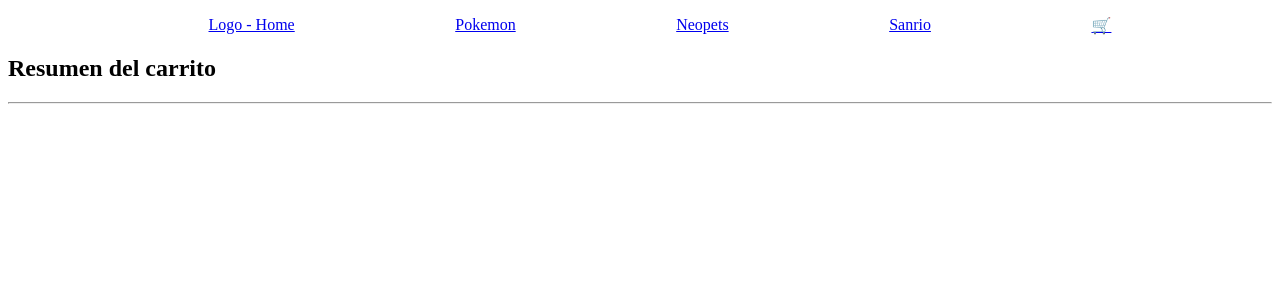
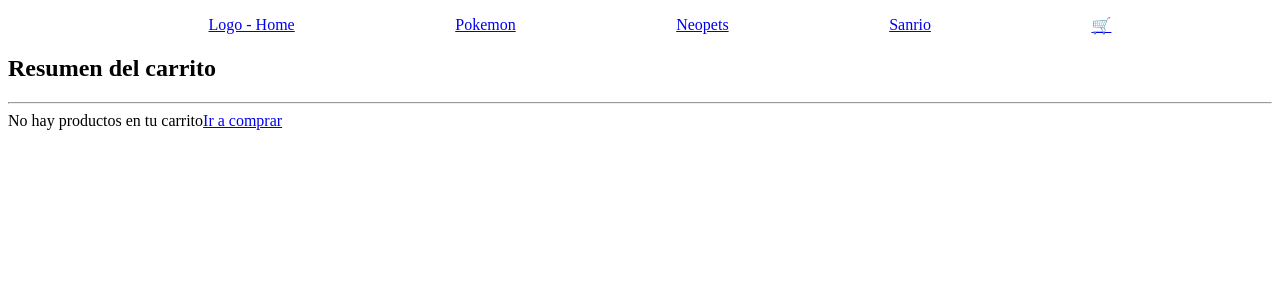
Before and after one commit to Dereemii/Deremi-Store, a React (Create React App) app: page /cart in a window 1280 px wide. Shown: the top 300 px of the page. Built offline with nearby package versions, Linux system fonts and the light colour scheme.

Commit message:
validacion sin productos en el carrito

```diff
--- a/src/components/Cart.jsx
+++ b/src/components/Cart.jsx
@@ -1,14 +1,23 @@
 import { CartContext } from "../context/CartContext";
 import { useContext } from "react";
+import { Link } from "react-router-dom"
 
 const Cart = () => {
 
     const { cart } = useContext(CartContext)
+    console.log(cart)
     return (
         <>
             <h2>Resumen del carrito </h2>
             <hr></hr>
             {
+                cart.length === 0 ?
+                <div>
+                No hay productos en tu carrito
+                <Link to={`/`}>Ir a comprar</Link>
+                </div>
+
+                :
                 cart.map((item) => (
                     <div key={item.id}>
                     <div  className="miniCartContainer">
@@ -25,6 +34,7 @@ const Cart = () => {
                     </div>
                 ))
             }
+
         </>
     );
 }
--- a/src/components/CartWidget.jsx
+++ b/src/components/CartWidget.jsx
@@ -1,4 +1,5 @@
 import { Link } from "react-router-dom";
+
 
 const CartWidget = () => {
     return (
```
